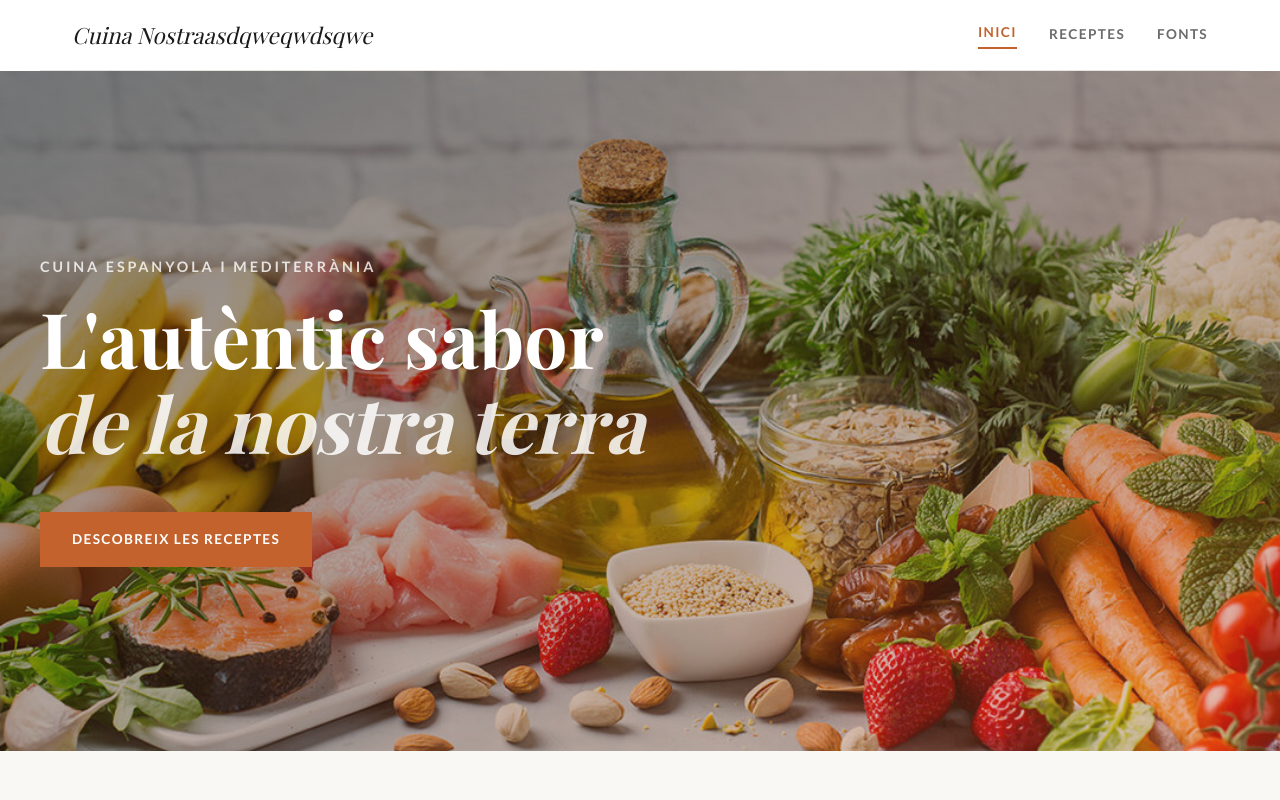
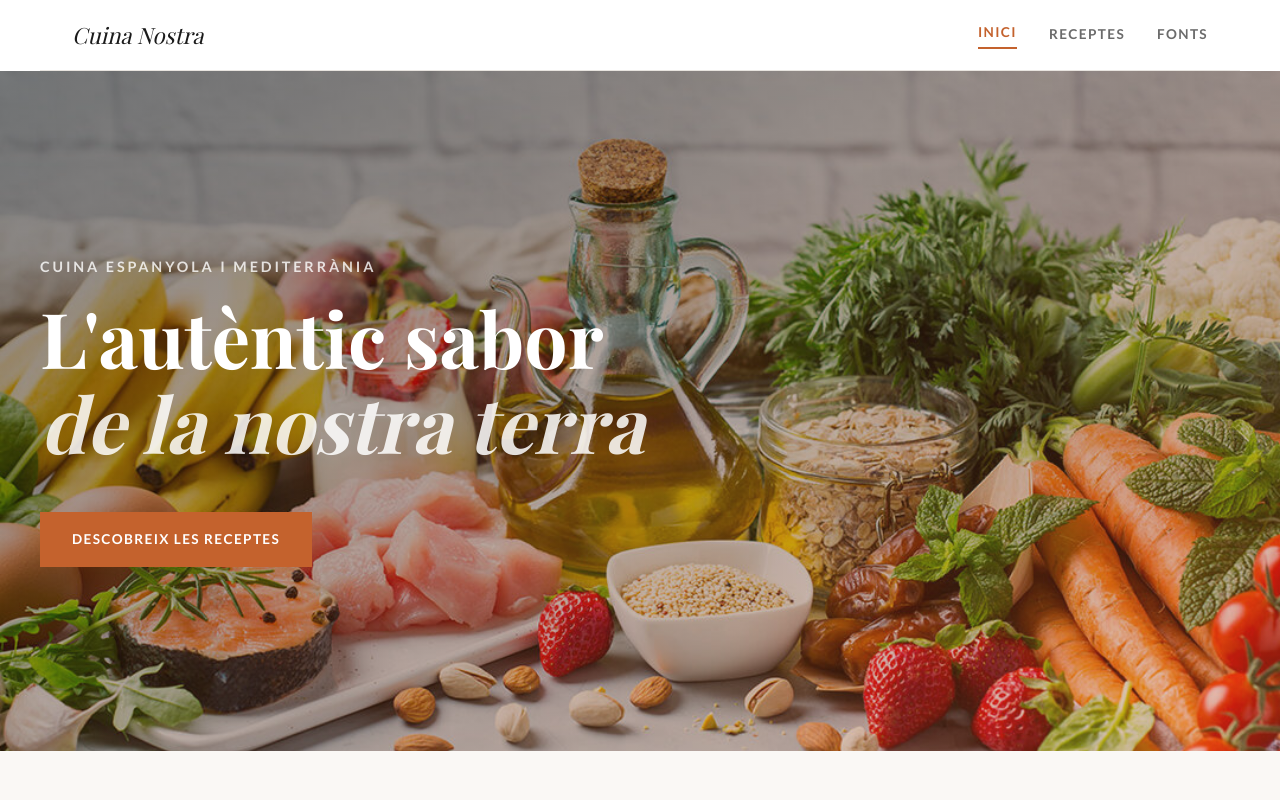
Before and after one commit to marcferre21-stack/cuina-nostra, a website built with Parcel: page src/index.html in a window 1280 px wide. Shown: the top 800 px of the page. Built offline with nearby package versions, Linux system fonts and the light colour scheme; a web font is replaced by a local one.

Commit message:
Test desplegament continu

```diff
--- a/src/index.html
+++ b/src/index.html
@@ -26,7 +26,7 @@
 
   <header>
     <nav aria-label="Navegació principal">
-      <a href="index.html" class="nav__logo">Cuina Nostraasdqweqwdsqwe</a>
+      <a href="index.html" class="nav__logo">Cuina Nostra</a>
       <div class="nav__links" id="nav__links">
         <a href="index.html" aria-current="page">Inici</a>
         <a href="categoria.html">Receptes</a>
```
